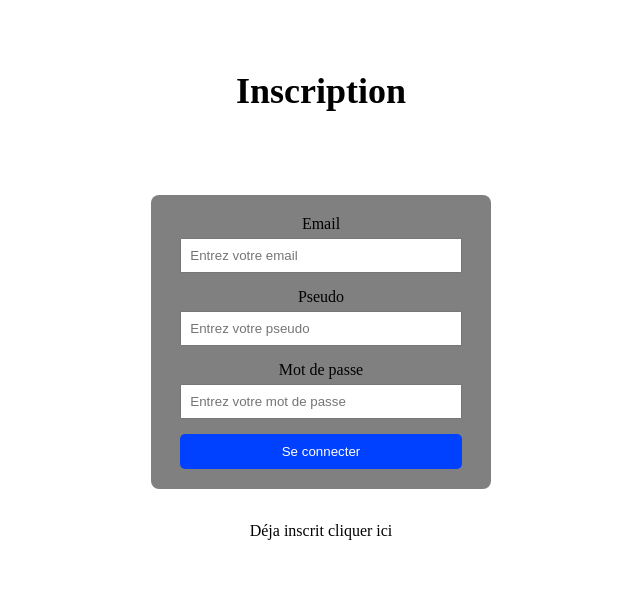
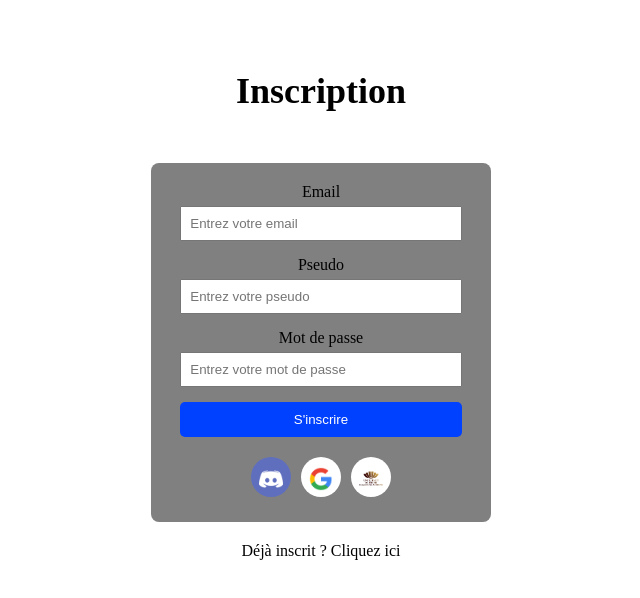
Before and after one commit to D3ller/NuxtBlancMangeCoco, a Nuxt app in the folder client/: page /register in a window 1280 px wide. Shown: the top 598 px of the page, without its empty margins (319-959 px from the left). Built offline with nearby package versions, Linux system fonts and the light colour scheme; no server answers.

Commit message:
form social register

```diff
--- a/client/pages/(auth)/register.vue
+++ b/client/pages/(auth)/register.vue
@@ -1,13 +1,11 @@
 <script setup lang="ts">
-
 </script>
 
 <template>
   <h2>Inscription</h2>
   <div class="form">
-
     <div class="login-form">
-      <form @submit.prevent="submitLogin">
+      <form @submit.prevent="submitRegister">
         <div class="form-group">
           <label for="email">Email</label>
           <input
@@ -18,16 +16,18 @@
               placeholder="Entrez votre email"
           />
         </div>
+
         <div class="form-group">
-          <label for="Pseudo">Pseudo</label>
+          <label for="pseudo">Pseudo</label>
           <input
-              type="email"
-              id="email"
-              v-model="email"
+              type="text"
+              id="pseudo"
+              v-model="pseudo"
               required
               placeholder="Entrez votre pseudo"
           />
         </div>
+
         <div class="form-group">
           <label for="password">Mot de passe</label>
           <input
@@ -39,55 +39,76 @@
           />
         </div>
 
-        <button type="submit">Se connecter</button>
+        <button type="submit">S'inscrire</button>
 
         <p v-if="error" class="error-message">{{ error }}</p>
+
+        <!-- Boutons sociaux pour l'inscription -->
+        <div class="social">
+          <div class="social-login">
+            <button class="social-btn discord" @click="registerWith('discord')">
+              <nuxt-img src="/img/discord.webp" alt="Discord" />
+            </button>
+            <button class="social-btn google" @click="registerWith('google')">
+              <nuxt-img src="/img/google.png" alt="Google" />
+            </button>
+            <button class="social-btn webmail" @click="registerWith('webmail')">
+              <nuxt-img src="/img/urca.png" alt="Webmail" />
+            </button>
+          </div>
+        </div>
       </form>
     </div>
   </div>
+
   <div class="inscrit">
-    <router-link class="inscrit" to="login">Déja inscrit cliquer ici</router-link>
+    <router-link class="inscrit" to="/login">Déjà inscrit ? Cliquez ici</router-link>
   </div>
 </template>
+
 <script>
 export default {
   data() {
     return {
       email: '',
+      pseudo: '',
       password: '',
       error: ''
     };
   },
   methods: {
-    submitLogin() {
-      // Vérification simple (ajoutez ici votre logique de validation plus avancée si nécessaire)
-      if (this.email === '' || this.password === '') {
+    submitRegister() {
+      if (this.email === '' || this.password === '' || this.pseudo === '') {
         this.error = "Veuillez remplir tous les champs.";
       } else {
         this.error = '';
-        // Appel API pour la connexion ou autre logique
-        console.log("Email:", this.email, "Password:", this.password);
-        // Rediriger ou traiter le succès ici
+        console.log("Email:", this.email, "Pseudo:", this.pseudo, "Password:", this.password);
       }
+    },
+    registerWith(provider) {
+      console.log("Inscription via", provider);
+      // Ajouter ici la logique pour les inscriptions via les services sociaux.
     }
   }
 };
 </script>
+
 <style scoped>
-.form{
+.form {
   display: flex;
   justify-content: center;
   align-items: center;
   height: 40vh;
+}
 
-}
-h2{
+h2 {
   color: black;
   text-align: center;
   margin: 70px;
   font-weight: 600;
   font-size: 36px;
 }
+
 .login-form {
   width: 300px;
   padding: 20px;
@@ -95,7 +116,7 @@ h2{
   background-color: gray;
   display: flex;
   justify-content: center;
-  text-align: center    ;
+  text-align: center;
 }
 
 .form-group {
@@ -112,7 +133,7 @@ input {
 button {
   width: 100%;
   padding: 10px;
-  background-color: #0040FF;
+  background-color: #0040ff;
   color: white;
   border: none;
   border-radius: 5px;
@@ -128,21 +149,83 @@ button:hover {
   margin-top: 10px;
 }
 
-.inscrit{
+.inscrit {
   color: black;
   display: flex;
+  justify-content: center;
   text-align: center;
-  display: flex;
-  justify-content: center;
-  margin: 10px;
+  margin: 20px;
 }
+
 .inscrit a {
   color: black;
   text-decoration: none;
   font-size: 16px;
-  transition: transform 0.3s ease; /* Animation pour le zoom */
+  transition: transform 0.3s ease;
 }
+
 .inscrit a:hover {
-  transform: scale(1.1); /* Agrandissement à 110% lors du survol */
+  transform: scale(1.1);
+}
+
+/* Media Queries pour la responsivité */
+@media screen and (max-width: 768px) {
+  .inscrit {
+    margin: 5px 0;
+  }
+}
+
+@media screen and (max-width: 480px) {
+  .inscrit {
+    margin: 5px 0;
+  }
+}
+
+/* Boutons sociaux */
+.social {
+  display: flex;
+  justify-content: center;
+  margin-top: 15px;
+}
+
+.social-login {
+  display: flex;
+  justify-content: space-around;
+}
+
+.social-btn {
+  width: 40px;
+  height: 40px;
+  border-radius: 50%;
+  display: flex;
+  justify-content: center;
+  margin: 5px;
+  border: none;
+  cursor: pointer;
+  font-size: 20px;
+  color: white;
+}
+
+.social-btn img {
+  width: 34px; /* Taille de l'image */
+  height: 24px;
+  display: block;
+  object-fit: contain;
+}
+
+.discord {
+  background-color: #5F6FBE;
+}
+
+.google {
+  background-color: #ffffff;
+}
+
+.webmail {
+  background-color: white;
+}
+
+.social-btn:hover {
+  transform: scale(1.1);
 }
 </style>
```
